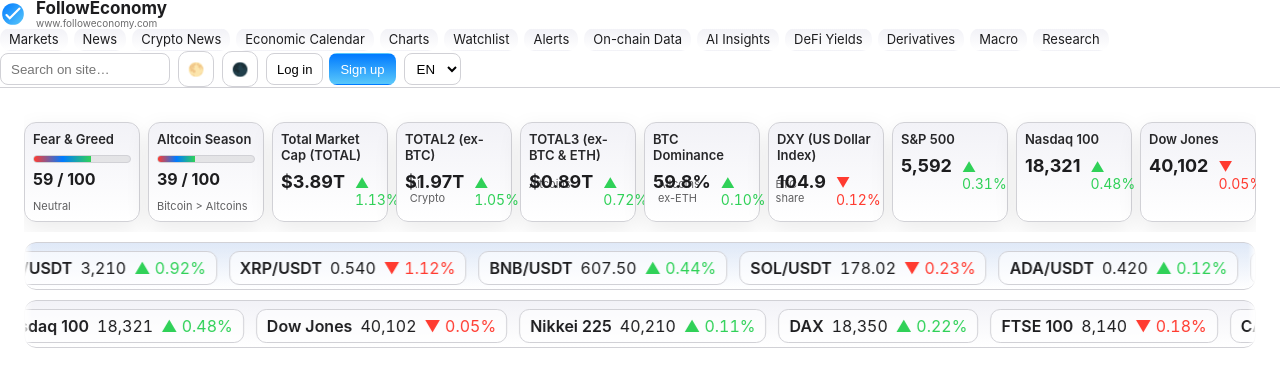
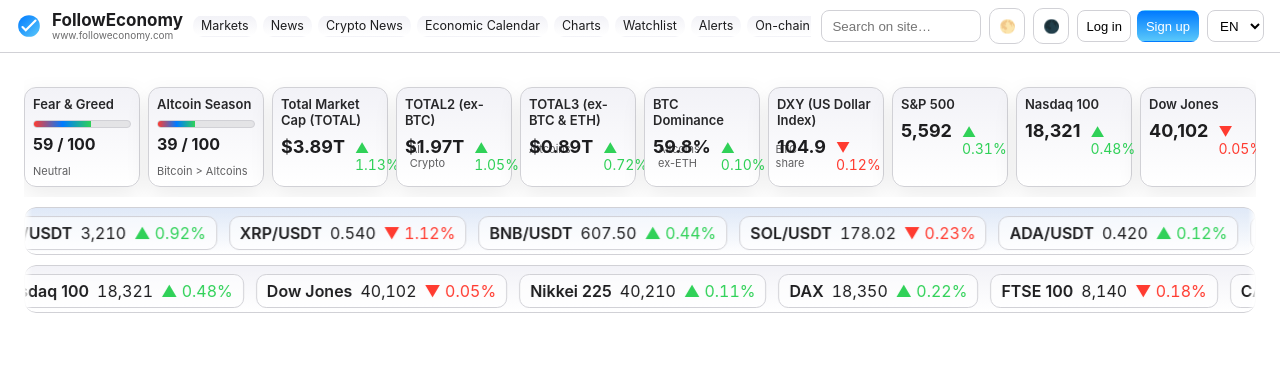
Before and after one commit to chelo35/followeconomy, a Next.js app: page / in a window 1280 px wide. Shown: the top 386 px of the page. Built offline with nearby package versions, Linux system fonts and the light colour scheme.

Commit message:
Revert "fix(topbar): left-aligned single row; prevent clipping; inline auth buttons"
This reverts commit 64521b720b729f525ab2c666b9d6c18258b435f0.

```diff
--- a/src/app/globals.css
+++ b/src/app/globals.css
@@ -139,40 +139,31 @@
 }
 .dark .topbar { background: var(--background-dark); border-color: var(--border-dark); }
 
-/* 1) Üst barı tam sola yapıştır (istersen sonra tekrar ortalarız) */
-:root { --topbar-max: 100%; }            /* 100% = ekranın tamamı;
-                                            merkezli istersen var(--container-max) yaparsın */
-
-/* Grid: [logo] [NAV 1fr] [right] */
-.topbar-inner.grid{
-  max-width: var(--topbar-max);
-  margin: 0;                             /* sola hizala */
+/* Topbar */
+.topbar-inner{
+  max-width: var(--container-max);
+  margin: 0 auto;
   padding: 8px 16px;
-  display: grid;
-  grid-template-columns: auto 1fr auto;
-  align-items: center;
-  column-gap: 10px;
+  display: flex; align-items: center;
+  gap: 10px;
 }
 
 .logo { display:flex; align-items:center; gap:10px; text-decoration:none; color: inherit; }
 .logo-text { display:flex; flex-direction:column; line-height:1.05; }
-/* Logo metnini biraz sıkı tutalım */
-.logo-text strong{ font-size:17px; }
-.logo-text span{ font-size:10px; opacity:.65; }
+/* Logo daha kompakt */
+.logo-text strong{ font-size: 17px; }
+.logo-text span{ font-size: 10px; opacity:.65; }
 
-/* NAV — tek satır, SOLA hizalı, taşma yok */
+/* NAV — tek satır, SOLA HİZALI, sığdırma modları */
 .mainnav{
-  min-width: 0;                          /* 1fr kolonun daralabilmesi için şart */
-  display: flex; align-items: center; justify-content: flex-start;
-  flex-wrap: nowrap; white-space: nowrap; overflow: visible;
-  gap: 6px;
+  flex: 1 1 auto; min-width: 0;
+  display: inline-flex; align-items: center; justify-content: flex-start;
+  gap: 6px; white-space: nowrap; overflow: hidden; /* kaydırma yok */
 }
 .nav-link{
-  padding: 4px 8px;
-  border-radius: 10px;
-  border: 1px solid transparent;
+  padding: 5px 8px; border-radius: 10px;
+  text-decoration: none; border: 1px solid transparent;
   font-size: 13px; line-height: 1;
-  text-decoration: none;
   color: var(--text-light); background: linear-gradient(180deg, var(--surface-light), #fff);
 }
 .nav-link:hover { border-color: var(--border-light); }
@@ -182,26 +173,41 @@
 }
 .dark .nav-link:hover { border-color: var(--border-dark); }
 
-/* Sağ kontrol grubu — YAN YANA ve kompakt */
-.topbar-right{ display:flex; align-items:center; gap:8px; }
+/* auto-fit: eğer hâlâ sığmıyorsa küçült */
+.mainnav.nav-compact .nav-link{
+  font-size: 12px; padding: 4px 7px;
+}
+.mainnav.nav-ultra .nav-link{
+  font-size: 11px; padding: 3px 6px;
+}
+
+/* Sağ kontrol grubu tek satır ve sabit genişlikte */
+.topbar-right{ display:flex; align-items:center; gap:8px; flex: 0 0 auto; }
 .search{
-  height:32px; width:170px; min-width:150px; border-radius:8px;
+  height:32px; min-width:160px; width:200px; border-radius:8px;
   border:1px solid var(--border-light); background: rgba(255,255,255,.7); padding: 0 10px;
 }
 .dark .search { border-color: var(--border-dark); background: rgba(255,255,255,.08); color: var(--text-dark); }
 
-.auth{ display:flex; flex-direction:row; gap:6px; }   /* << stack sorunu biter */
 .btn{ height:32px; padding:0 10px; border-radius:8px; font-size:13px; border:1px solid transparent; cursor:pointer; }
 .btn.ghost { background: transparent; border-color: var(--border-light); }
 .dark .btn.ghost { border-color: var(--border-dark); color: var(--text-dark); }
 .btn.solid { background: linear-gradient(180deg, var(--primary-light), var(--secondary-light)); color: white; }
 .dark .btn.solid { background: linear-gradient(180deg, var(--primary-dark), var(--secondary-dark)); }
 
+.auth{ display:flex; gap:6px; }
 .lang{
   height:32px; border-radius:8px; border:1px solid var(--border-light);
   background: rgba(255,255,255,.7); padding:0 8px;
 }
 .dark .lang { border-color: var(--border-dark); background: rgba(255,255,255,.08); color: var(--text-dark); }
+
+/* Daha dar ekranlar için ekstra sıkılaşma */
+@media (max-width: 1280px){
+  .nav-link{ font-size: 12.5px; padding: 4px 7px; }
+  .search{ width:160px; min-width:140px; }
+  .btn{ padding:0 8px; }
+}
 
 /* -------- Ticker (single row, smooth) -------- */
 .ticker{
```
